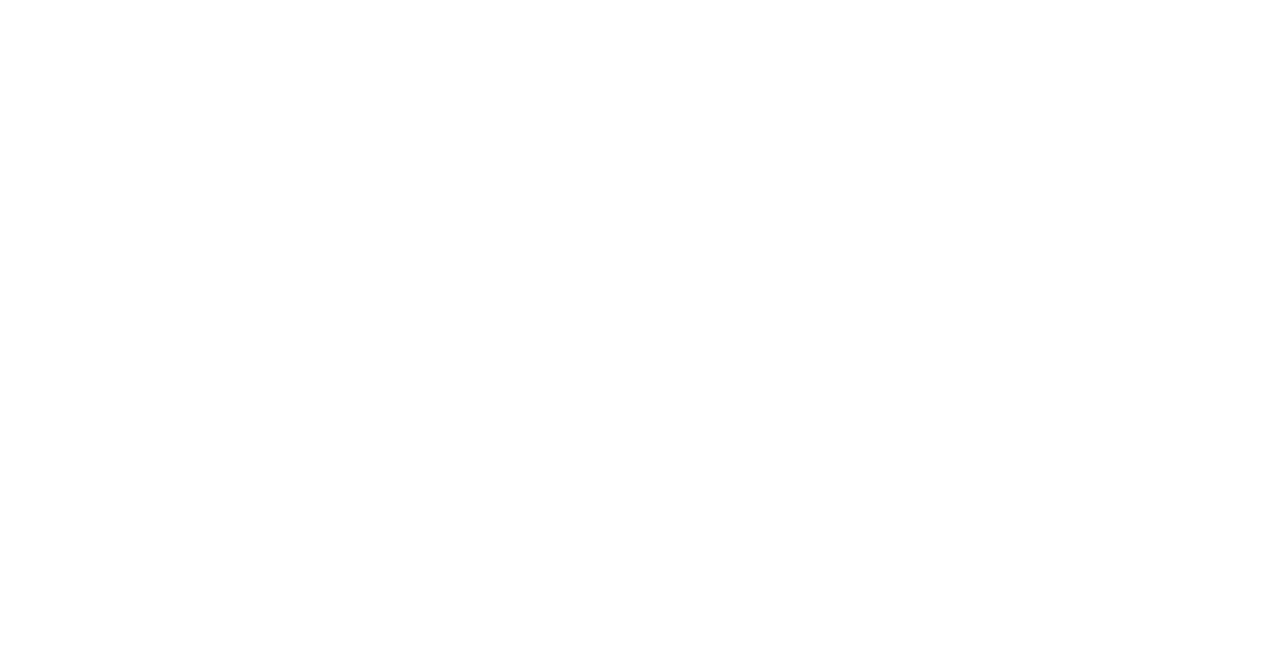
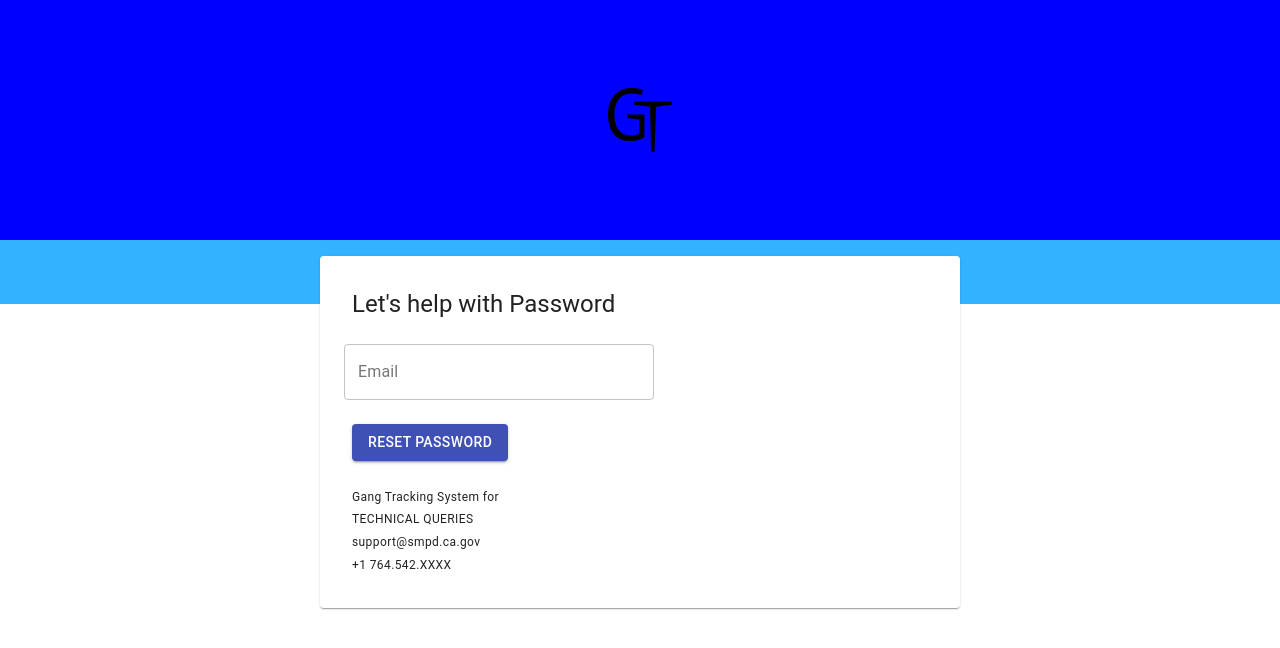
Before and after one commit to amulyanancharla/react-project, a React (Create React App) app: page /forgot_password in a window 1280 px wide. Shown: the top 648 px of the page. Built offline with nearby package versions, Linux system fonts and the light colour scheme.

Commit message:
Forgot_password

```diff
--- /dev/null
+++ b/src/Components/ForgotPassword.js
@@ -0,0 +1,55 @@
+import React from "react";
+import { Button, Grid, Paper, Typography } from "@material-ui/core";
+import Logo from "./Logo";
+import TextField from "@material-ui/core/TextField";
+
+function ForgotPassword() {
+	return (
+		<Grid container>
+		  <Grid item xs={12} container style={{backgroundColor: "blue", height: "15rem"}} alignItems="center" justify="center">
+		    <Logo />
+		  </Grid>
+		  <Grid container justify="center" style={{backgroundColor: "#33b2ff", height: "4rem"}}>
+		    <Grid item xs={6}>
+		      <Paper style={{padding: "2rem", marginTop: "1rem"}}>
+		        <Grid container spacing={3} direction="column">
+		          <Grid container item xs={2} sm={7} spacing={4} direction="column">
+		            <Grid item>
+		              <Typography variant="h5" component="h4">
+		                Let's help with Password
+		              </Typography>
+		            </Grid>
+		            <Grid item container spacing={2} direction="column">
+		              <TextField id="Email" label="Email" variant="outlined" />
+		            </Grid>
+		            <Grid item container justify="space-between">
+		              <Button variant="contained" color="primary" type="submit">
+								    RESET PASSWORD
+							    </Button>
+                </Grid>
+              </Grid>
+              <Grid item container direction="column" justify="center">
+                <Grid item>
+                  <Typography variant="caption">
+                    Gang Tracking System for
+                  </Typography>
+                </Grid>
+                <Grid item>
+                  <Typography variant="caption">
+                    TECHNICAL QUERIES
+                    <br />
+                    support@smpd.ca.gov
+                    <br />
+                    +1 764.542.XXXX
+                  </Typography>
+                </Grid>
+
+              </Grid>
+            </Grid>
+          </Paper>
+		    </Grid>
+		  </Grid>
+		</Grid>
+	);
+}
+export default ForgotPassword;
--- a/src/Components/NewRegistrationForm.js
+++ b/src/Components/NewRegistrationForm.js
@@ -10,6 +10,7 @@
 		    <Logo />
 		  </Grid>
 		  <Grid container justify="center" style={{ backgroundColor: "#33b2ff", height: "4em"}}>
+		    <Grid item xs={10}>
 		    <Paper style={{padding : "2rem", margin: "1rem"}}>
 		      <Grid container spacing={2} direction="column">
 		        <Grid item>
@@ -17,22 +18,24 @@
 		            Registration Process
 		          </Typography>
 		        </Grid>
-		        <Grid container direction="column">
-		          <Grid sm={6}>
+		        <Grid item xs={6}>
+		          <Grid item container direction="column">
 		            <TextField id="Enter Full Name" label="Enter Full Name" variant="outlined" />
 		            <TextField id="Mobile Number" label="Mobile Number" variant="outlined" />
 		            <TextField id="Jurisdiction" label="Jurisdiction" variant="outlined" />
 		            <TextField id="Password" label="Password" variant="outlined" />
 		            <TextField id="Re-Enter Password" label="Re-Enter Password" variant="outlined" />
 		          </Grid>
-                </Grid>
-                <Grid item>
-                  <Button variant="contained" color="primary" type="Submit">
-                    Submit
-                  </Button>
+
+                  <Grid item container justify="space-between">
+                    <Button variant="contained" color="primary" type="Submit">
+                      Submit
+                    </Button>
+                  </Grid>
                 </Grid>
               </Grid>
 		    </Paper>
+		    </Grid>
 		  </Grid>
 		</Grid>
 	);
--- a/src/Components/NewSignInPage.js
+++ b/src/Components/NewSignInPage.js
@@ -53,6 +53,12 @@
 					</Grid>
 				</Paper>
 			</Grid>
+			<Grid container justify="center" style={{margin: "2rem 0rem",color: "red",fontsize: "8px"}}>
+			  <Typography>
+			    POWERED BY GANGS TRACK INC
+			  </Typography>
+
+            </Grid>
 		</Grid>
 	</Grid>
   );
--- a/src/Components/routes.js
+++ b/src/Components/routes.js
@@ -6,6 +6,7 @@
 import SignInForm from "./SignInForm";
 import NewSignInPage from "./NewSignInPage";
 import NewRegistrationForm from "./NewRegistrationForm";
+import ForgotPassword from "./ForgotPassword";
 
 export default (
   <BrowserRouter>
@@ -15,6 +16,7 @@
       <Route path="/signin" exact component={SignInForm} />
       <Route path="/signin2" exact component={NewSignInPage} />
       <Route path="/signup2" exact component={NewRegistrationForm} />
+      <Route path="/forgot_password" exact component={ForgotPassword} />
     </Switch>
 
   </BrowserRouter>
```
